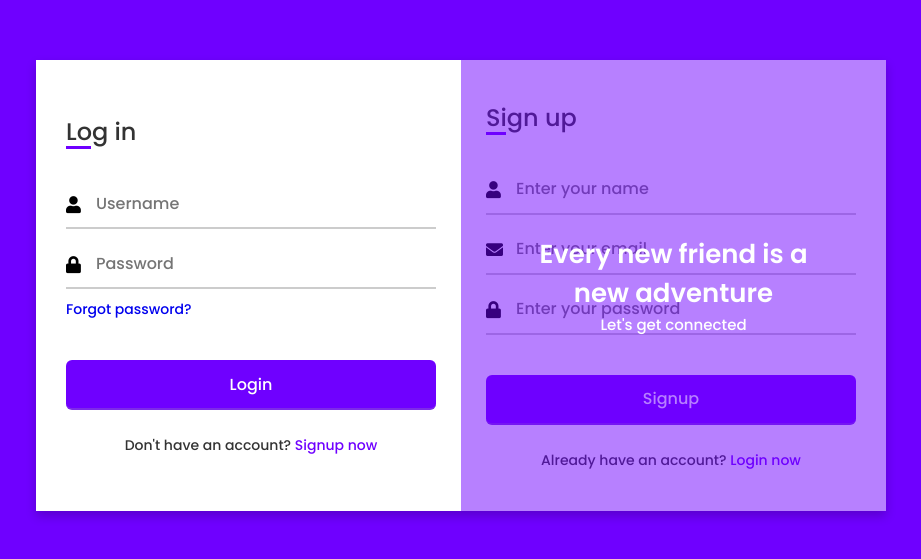
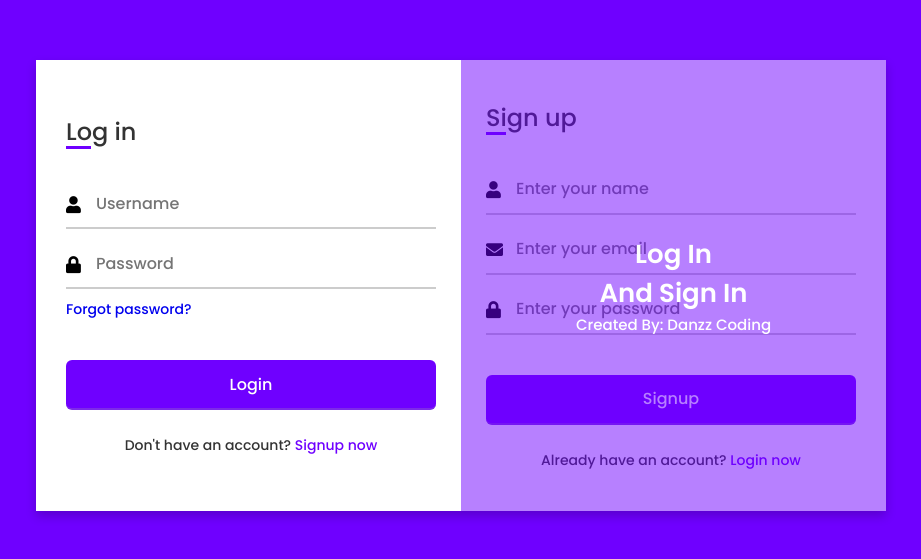
Before and after one commit to danzzcoding/login-and-signup, a website: page views/index.html in a window 1280 px wide. Shown: the part 115-674 px from the top of the page, without its empty margins (179-1100 px from the left). Drawn offline with Linux system fonts and the light colour scheme; files that its build step writes are made by us from their sources.

Commit message:
Update index.html

```diff
--- a/views/index.html
+++ b/views/index.html
@@ -15,8 +15,8 @@
       <div class="front">
         <!--<img src="images/frontImg.jpg" alt="">-->
         <div class="text">
-          <span class="text-1">Every new friend is a <br> new adventure</span>
-          <span class="text-2">Let's get connected</span>
+          <span class="text-1">Log In<br> And Sign In</span>
+          <span class="text-2">Created By: Danzz Coding</span>
         </div>
       </div>
       <div class="back">
```
